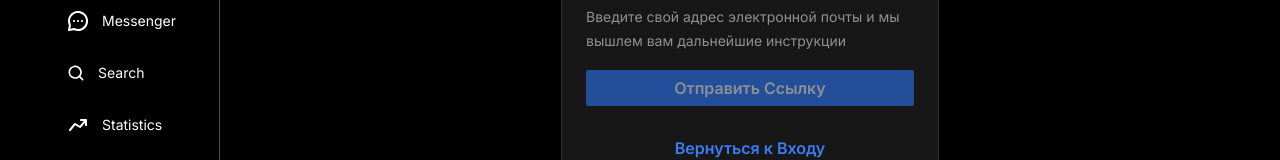
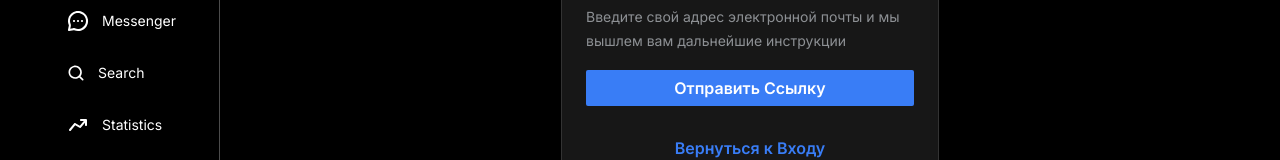
Before and after one commit to Kravchenko-Sergey/inctagram, a Next.js app: page /auth/forgot-password in a window 1280 px wide. Shown: the part 308-468 px from the top of the page. Built offline with nearby package versions, Linux system fonts and the light colour scheme; no server answers.

Commit message:
[IN-18-3] refactor recaptcha

```diff
--- a/src/components/forgot-password/forgot-password.tsx
+++ b/src/components/forgot-password/forgot-password.tsx
@@ -61,13 +61,7 @@ const ForgotPasswordPageComponent = memo(() => {
           {isLinkSent && (
             <Typography className={s.linkSent}>{t.auth.passwordRecoveryLinkSent}</Typography>
           )}
-          <Button
-            disabled={!isValid}
-            variant={'primary'}
-            fullWidth={true}
-            className={s.submitBtn}
-            type={'submit'}
-          >
+          <Button variant={'primary'} fullWidth={true} className={s.submitBtn} type={'submit'}>
             <Typography variant={'semi-bold_small_text'}> {t.auth.sendLink} </Typography>
           </Button>
           <Button variant="link" href={PATH.LOGIN} className={s.returnBtn}>
--- a/src/components/recaptcha/recaptcha.tsx
+++ b/src/components/recaptcha/recaptcha.tsx
@@ -2,10 +2,10 @@ import React, { forwardRef } from 'react'
 
 import GoogleRecaptcha from 'react-google-recaptcha'
 
-export const Recaptcha = forwardRef<HTMLDivElement, any>((_, ref) => {
+export const Recaptcha = forwardRef<HTMLDivElement, any>((props, ref) => {
   const siteKey = process.env.NEXT_PUBLIC_RECAPTCHA_LOCALHOST_KEY
 
   !siteKey && console.error('RECAPTCHA_SITE_KEY не задан')
 
-  return siteKey ? <GoogleRecaptcha {...ref} sitekey={siteKey} theme="dark" /> : null
+  return siteKey ? <GoogleRecaptcha {...props} {...ref} sitekey={siteKey} theme="dark" /> : null
 })
```
